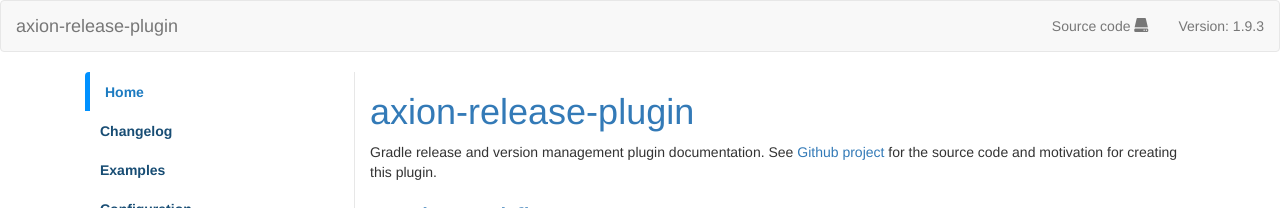
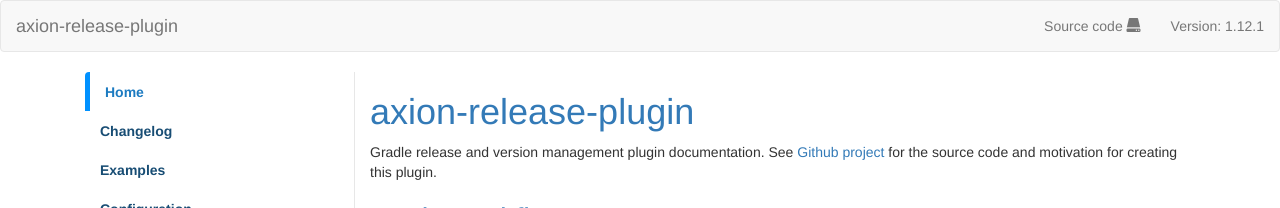
Before and after one commit to allegro/axion-release-plugin, an MkDocs documentation site: the page built from docs/index.md, in a window 1280 px wide. Shown: the top 208 px of the page. Built offline with MkDocs 1.6.1, drawn with Linux system fonts in a browser that asks for light colours; old or Windows-style settings are respelled for this version of MkDocs.

Commit message:
Update mkdocs.yml

```diff
--- a/mkdocs.yml
+++ b/mkdocs.yml
@@ -13,7 +13,7 @@
       anchorlink: true
 
 extra:
-  version: '1.9.3'
+  version: '1.12.1'
 
 pages:
   - Home: 'index.md'
```
